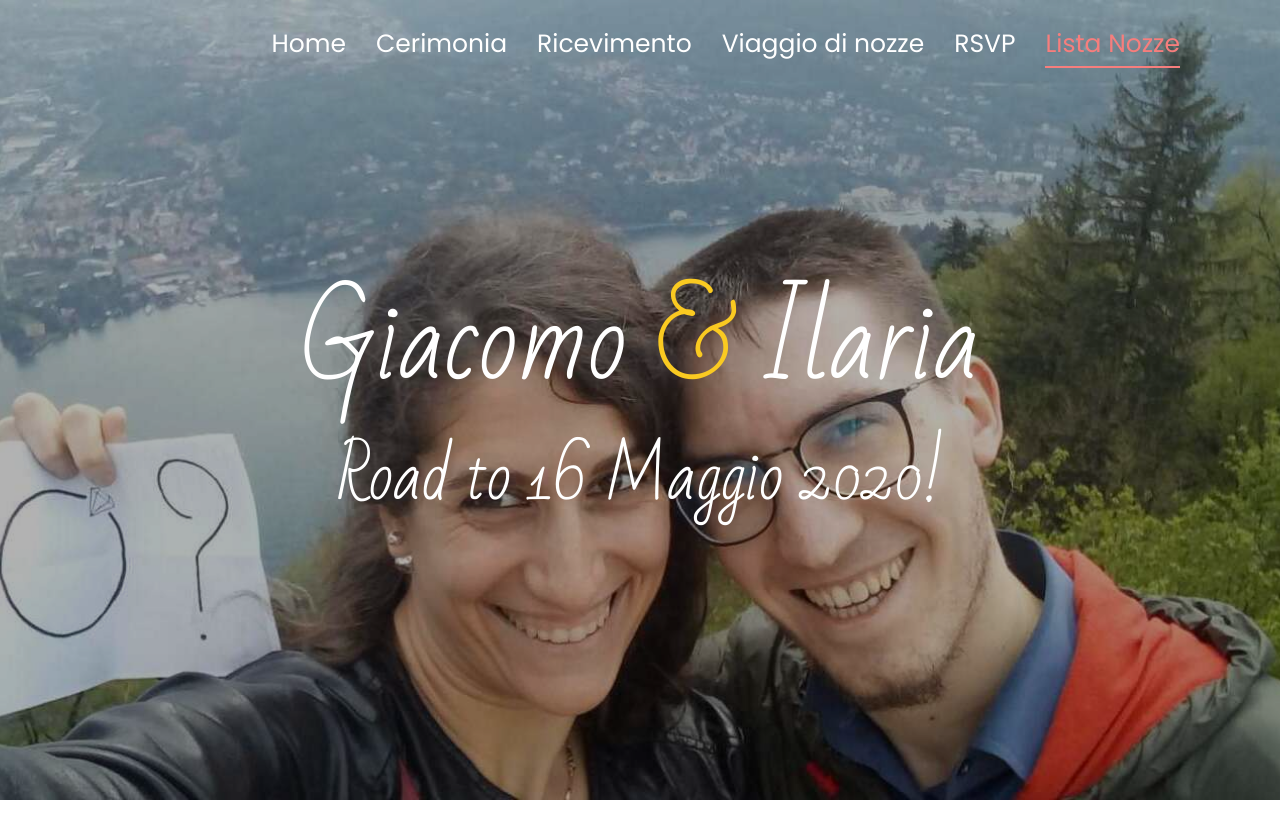
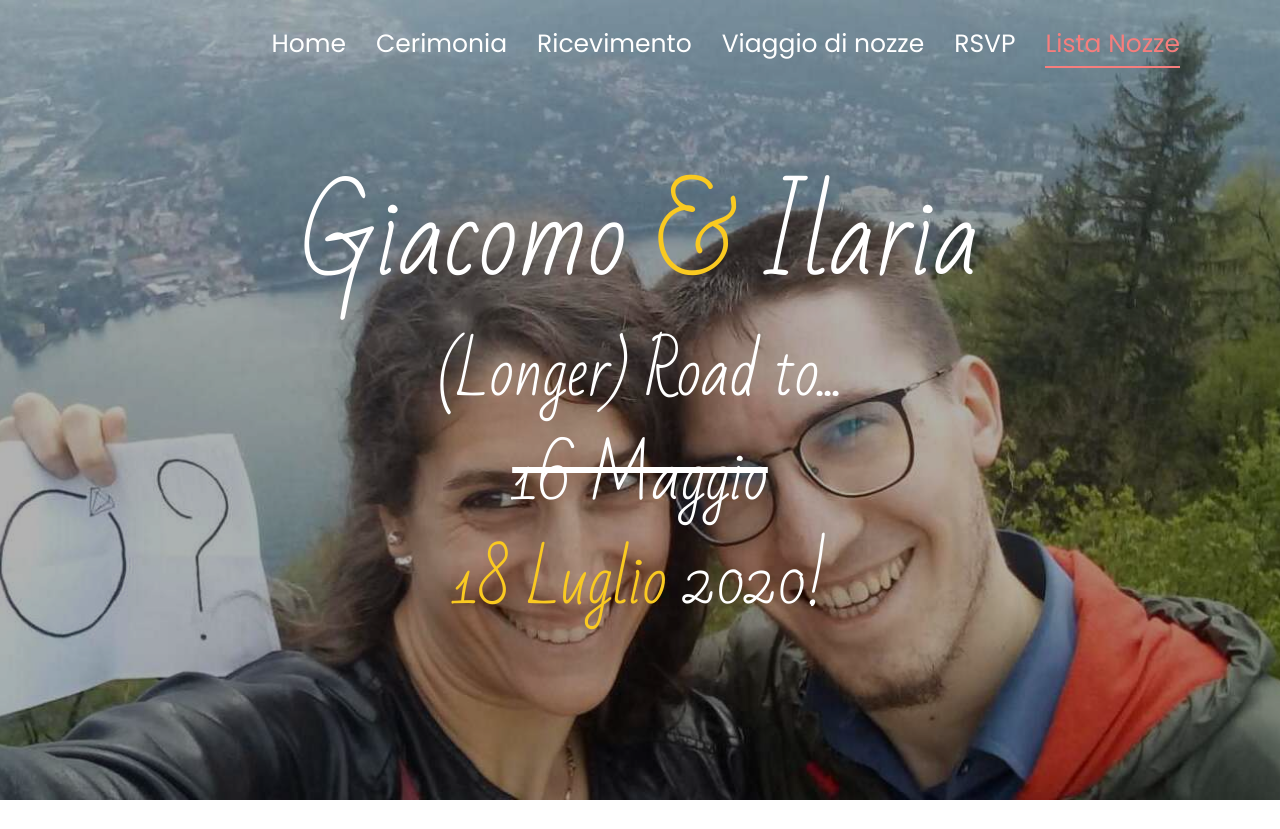
Before and after one commit to i-speranza/wedding_website, a Flask app: page / in a window 1280 px wide. Shown: the top 829 px of the page. Run offline with Flask 2, Linux system fonts and the light colour scheme; data that the repository does not hold is empty; some libraries are stand-ins or nearby versions; some web fonts are replaced.

Commit message:
Modified wedding date

```diff
--- a/templates/index.html
+++ b/templates/index.html
@@ -68,7 +68,9 @@
 							</div> -->
 							<!-- <span class="subheading">The Wedding of</span> -->
               <h1>Giacomo <font color='#FACA21'>&amp;</font> Ilaria</h1> <!--style="color:#FACA21;"-->
-              <h2>Road to 16 Maggio 2020!</h2> <!--style="color:#D6991D;"-->
+              <h2>(Longer) Road to...</h2> <!--style="color:#D6991D;"-->
+              <h2><del>16 Maggio</del></h2>
+              <h2><font color='#FACA21'>18 Luglio</font> 2020!</h2>
 							<!-- <div id="timer" class="d-flex">
 							  <div class="time" id="days"></div>
 							  <div class="time pl-3" id="hours"></div>
@@ -219,6 +221,7 @@
    			<div class="row justify-content-center pb-5">
           <div class="col-md-12 text-center heading-section ftco-animate">
             <h2 class="mb-3">Viaggio di Nozze</h2>
+            <h2 class="mb-1">...incrociando le dita...!</h2>
           </div>
         </div>
         <div class="row">
@@ -229,7 +232,7 @@
 								<div class="timeline-panel ftco-animate text-md-right">
 									<div class="overlay"></div>
 									<div class="timeline-heading">
-										<span class="date">17 &rarr; 19 maggio</span>
+										<span class="date">day 1 &rarr; day 3</span>
 										<h3 class="timeline-title">San Francisco</h3>
 									</div>
 									<!-- <div class="timeline-body">
@@ -242,7 +245,7 @@
 								<div class="timeline-panel ftco-animate">
 									<div class="overlay overlay-2"></div>
 									<div class="timeline-heading">
-										<span class="date">20 &rarr; 21 maggio</span>
+										<span class="date">day 4 &rarr; day 5</span>
 										<h3 class="timeline-title">Valley of Fire & Death Valley</h3>
 									</div>
 									<!-- <div class="timeline-body">
@@ -255,7 +258,7 @@
 								<div class="timeline-panel ftco-animate text-md-right">
 									<div class="overlay"></div>
 									<div class="timeline-heading">
-										<span class="date">22 maggio</span>
+										<span class="date">day 6</span>
 										<h3 class="timeline-title">Las Vegas</h3>
 									</div>
 									<!-- <div class="timeline-body">
@@ -268,7 +271,7 @@
 								<div class="timeline-panel ftco-animate">
 									<div class="overlay overlay-2"></div>
 									<div class="timeline-heading">
-										<span class="date">23 &rarr; 29 maggio</span>
+										<span class="date">day 7 &rarr; day 12</span>
 										<h3 class="timeline-title">Grand Canyon & Monument Valley</h3>
 									</div>
 									<!-- <div class="timeline-body">
@@ -281,7 +284,7 @@
 								<div class="timeline-panel ftco-animate text-md-right">
 									<div class="overlay"></div>
 									<div class="timeline-heading">
-										<span class="date">30 maggio &rarr; 4 giugno</span>
+										<span class="date">day 13 &rarr; day 16</span>
 										<h3 class="timeline-title">San Diego & Los Angeles</h3>
 									</div>
 									<!-- <div class="timeline-body">
@@ -474,7 +477,7 @@
           <div class="col-md-12 text-center">
 
             <p><!-- Link back to Colorlib can't be removed. Template is licensed under CC BY 3.0. -->
-  Copyright &copy;<script>document.write(new Date().getFullYear());</script> All rights reserved | This template is made with <i class="icon-heart color-danger" aria-hidden="true"></i> by <a href="https://colorlib.com" target="_blank">Colorlib</a>
+  Copyright &copy;<script>document.write(new Date().getFullYear());</script> All rights reserved | This template is made with <i class="icon-heart color-danger" aria-hidden="true"></i> by Spiwi with template from <a href="https://colorlib.com" target="_blank">Colorlib</a>
   <!-- Link back to Colorlib can't be removed. Template is licensed under CC BY 3.0. --></p>
           </div>
         </div>
```
